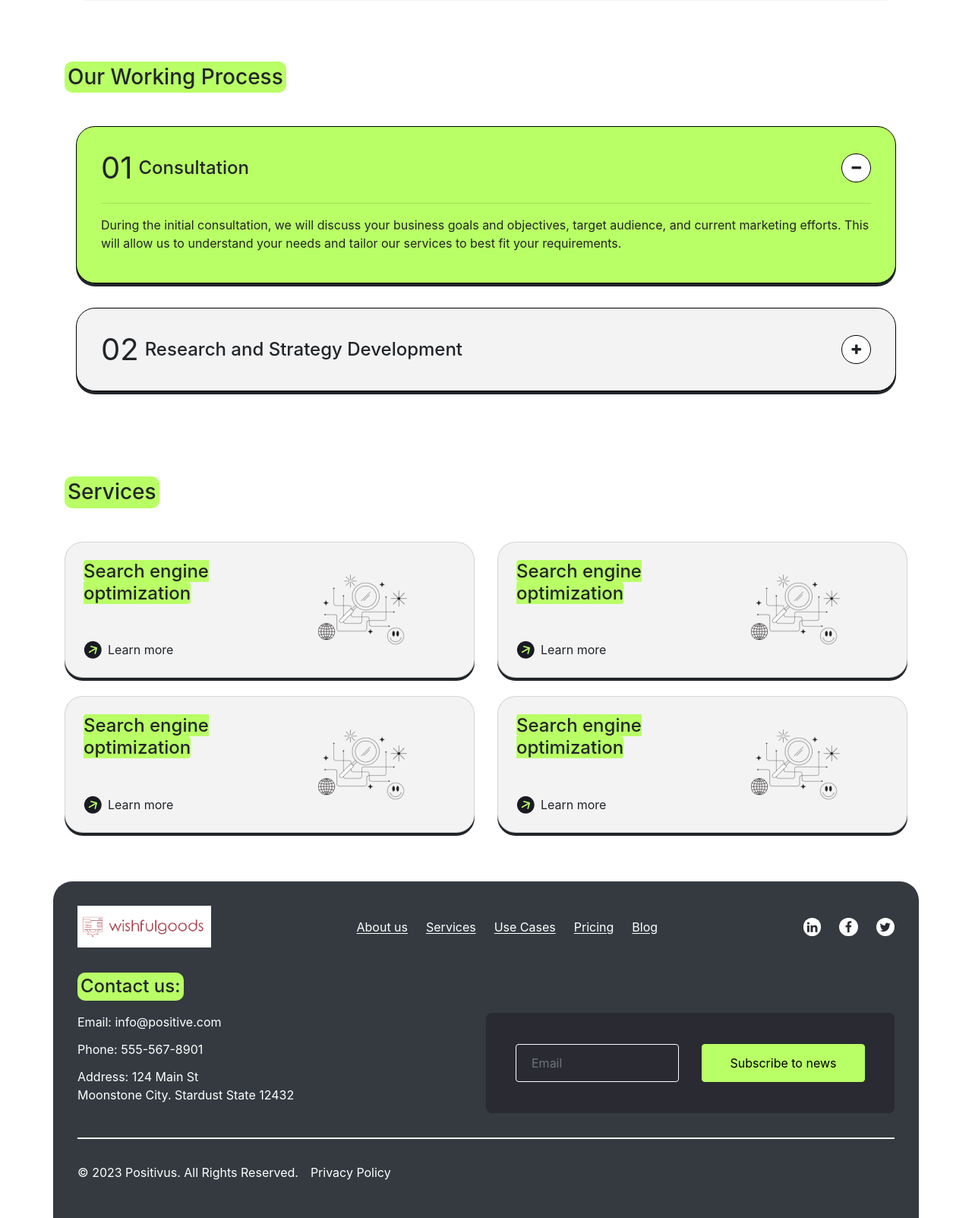
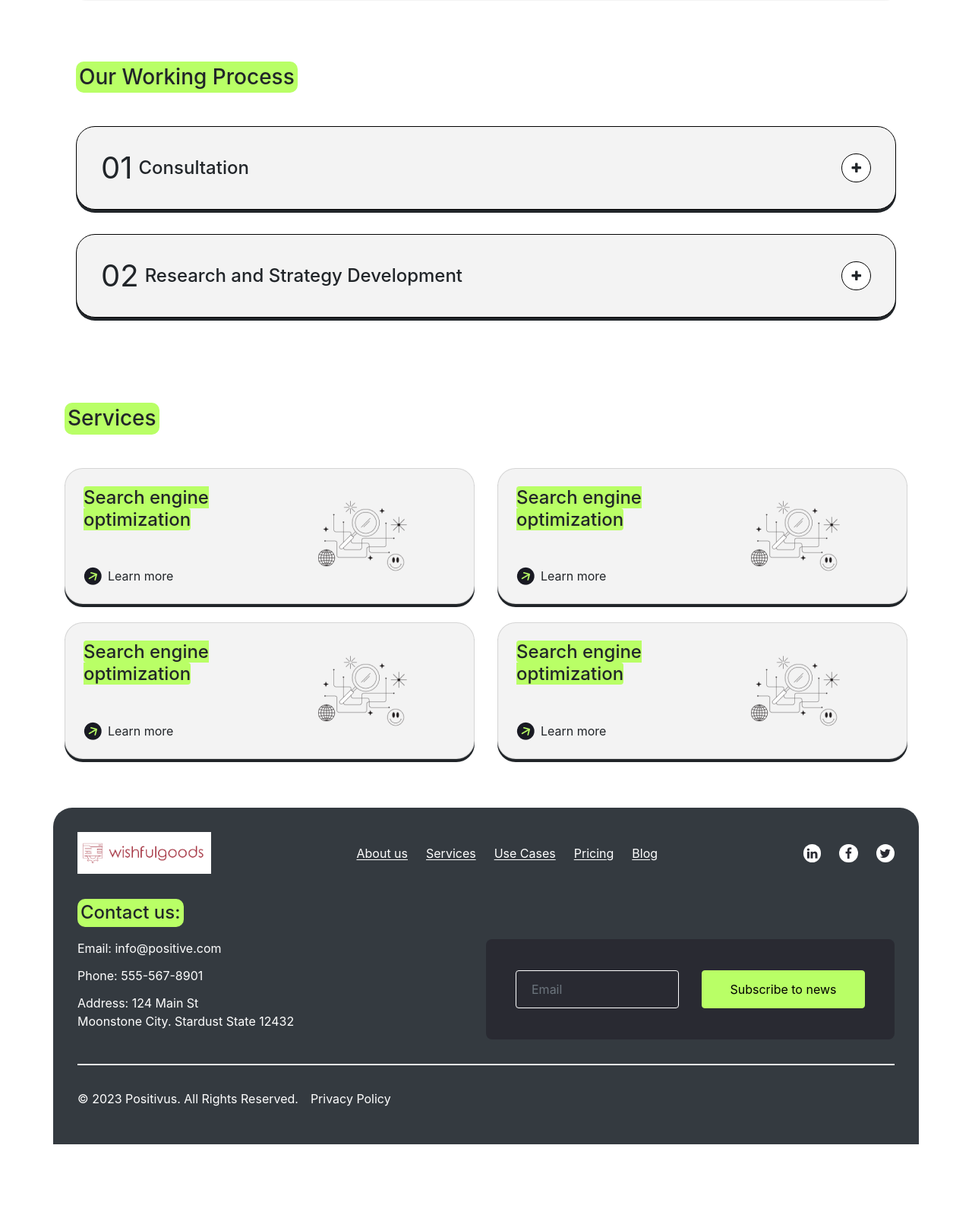
Before and after one commit to al-wazny/Julia-s-Links, a PHP site: page /new-site/index.html in a window 1280 px wide. Shown: the part 1601-3204 px from the top of the page at 76% size. After the commit the page ends 3107 px from the top, so only its background shows below. Run offline with PHP 8.4, Linux system fonts and the light colour scheme.

Commit message:
release v0.4.3

```diff
--- a/new-site/index.html
+++ b/new-site/index.html
@@ -89,41 +89,45 @@
                 </div>
             </div>
         </section>
-        <section>
+        <section class="container">
             <h3>Our Working Process</h3>
-            <div class="container">
+            <div id="working-process">
                 <div class="process expanded">
-                    <div class="d-flex justify-content-between">
+                    <div class="d-flex justify-content-between" id="headingOne">
                         <div class="d-flex flex-column flex-md-row align-items-center">
                             <div class="process-step mr-auto mr-md-2">01</div>
                             <h4 class="process-title m-0">Consultation</h4>
                         </div>
                         <div class="toggle-collapse d-flex align-items-center">
-                            <!-- <span class="fa fa-plus"></span> -->
-                            <span class="fa fa-minus"></span>
+                            <span type="button" class="fa" data-toggle="collapse" data-target="#collapseOne" aria-expanded="true" aria-controls="collapseOne"></span>
                         </div>
                     </div>
-                    <hr>
-                    <div class="process-description">
-                        <p>During the initial consultation, we will discuss your business goals and objectives, target audience, and current marketing efforts. This will allow us to understand your needs and tailor our services to best fit your requirements.</p>
+                    <div class="collapse" id="collapseOne" aria-labelledby="headingOne" data-parent="#working-process">
+                        <hr>
+                        <div class="process-description">
+                            <p>During the initial consultation, we will discuss your business goals and objectives, target audience, and current marketing efforts. This will allow us to understand your needs and tailor our services to best fit your requirements.</p>
+                        </div>
                     </div>
                 </div>
-                <div class="process">
-                    <div class="d-flex justify-content-between">
-                        <div class="d-flex flex-column flex-md-row  align-items-center">
+
+                <div class="process expanded">
+                    <div class="d-flex justify-content-between" id="headingTwo">
+                        <div class="d-flex flex-column flex-md-row align-items-center">
                             <div class="process-step mr-auto mr-md-2">02</div>
                             <h4 class="process-title m-0">Research and Strategy Development</h4>
                         </div>
                         <div class="toggle-collapse d-flex align-items-center">
-                            <span class="fa fa-plus"></span>
-                            <!-- <span class="fa fa-minus"></span> -->
+                            <span type="button" class="fa" data-toggle="collapse" data-target="#collapseTwo" aria-expanded="true" aria-controls="collapseTwo"></span>
                         </div>
                     </div>
-                    <!-- <hr>
-                    <div class="process-description">
-                        <p>During the initial consultation, we will discuss your business goals and objectives, target audience, and current marketing efforts. This will allow us to understand your needs and tailor our services to best fit your requirements.</p>
-                    </div> -->
+                    <div class="collapse" id="collapseTwo" aria-labelledby="headingTwo" data-parent="#working-process">
+                        <hr>
+                        <div class="process-description">
+                            <p>During the initial consultation, we will discuss your business goals and objectives, target audience, and current marketing efforts. This will allow us to understand your needs and tailor our services to best fit your requirements.</p>
+                        </div>
+                    </div>
                 </div>
+
             </div>
         </section>
         <section>
--- a/new-site/scss/index.css
+++ b/new-site/scss/index.css
@@ -99,8 +99,14 @@ main .process {
   margin-bottom: 2rem;
   background-color: #F3F3F3;
 }
-main .process.expanded {
+main .process .toggle-collapse > .fa::before {
+  content: "\f067";
+}
+main .process:has(.collapse.show) {
   background-color: #B9FF66;
+}
+main .process:has(.collapse.show) .toggle-collapse > .fa::before {
+  content: "\f068";
 }
 main .process .process-step {
   font-size: 2.5rem;
--- a/new-site/scss/index.scss
+++ b/new-site/scss/index.scss
@@ -115,8 +115,16 @@ main {
         margin-bottom: 2rem;
         background-color: $secondary-color;
 
-        &.expanded {
+        .toggle-collapse > .fa::before {
+            content: "\f067";
+        }
+
+        &:has(.collapse.show) {
             background-color: $green;
+
+            .toggle-collapse > .fa::before {
+                content: "\f068";
+            }
         }
 
         .process-step {
```
Also changed, not shown: 1 other file.
